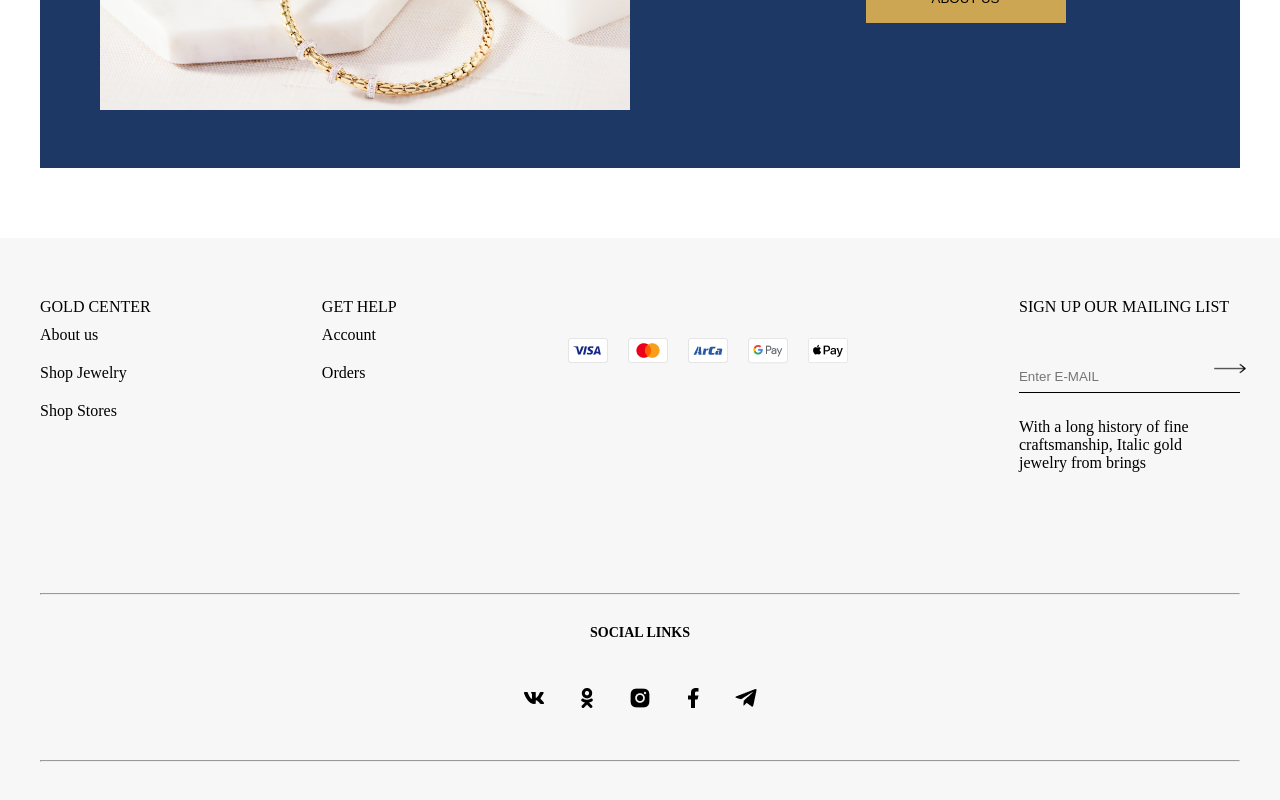
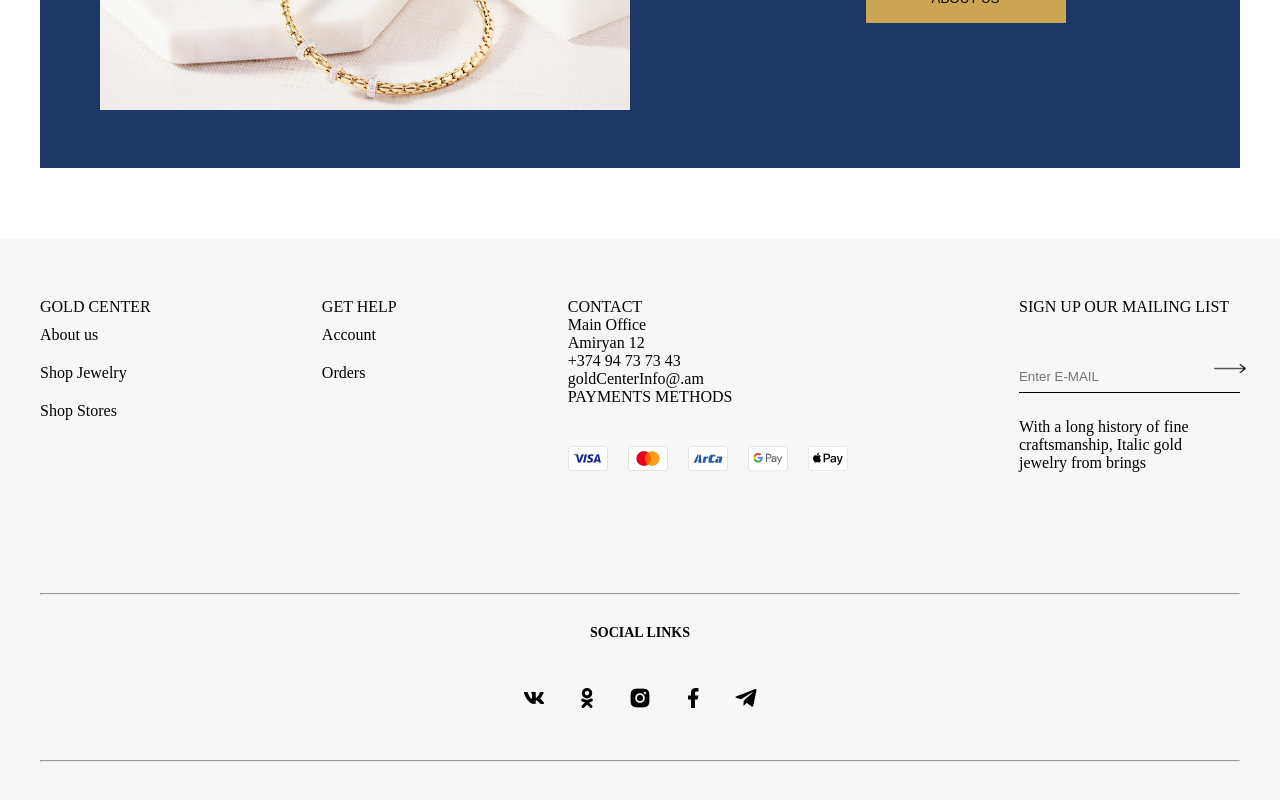
Before and after one commit to vahagnmovs/GoldMarket, a React (Create React App) app in the folder goldmarket/: page / in a window 1280 px wide. Shown: the part 5186-5986 px from the top of the page. Built offline with nearby package versions, Linux system fonts and the light colour scheme.

Commit message:
added component in footer folder, added logic

```diff
--- /dev/null
+++ b/goldmarket/src/components/footer/footerContact.tsx
@@ -0,0 +1,14 @@
+type TFooterContact = {
+    title: string,
+    data: string[]
+}
+const FooterContact = ({title, data}: TFooterContact) => {
+    return (
+        //FIXME: change key...
+        <>
+            <li>{title}</li>
+            {data.map(elem => <li key={Math.random()}>{elem}</li>)}
+        </>
+    );
+};
+export {FooterContact};
--- a/goldmarket/src/components/footer/footerGoldHelp.tsx
+++ b/goldmarket/src/components/footer/footerGoldHelp.tsx
@@ -1,4 +1,3 @@
-import {TFooterData} from "../../data/footerData";
 import {TGoldCenter} from "../../data/footerData";
 import {Link} from "react-router-dom";
 
@@ -16,4 +15,4 @@ const FooterGoldHelp = ({title, data }:TFooterLinks ) =>{
     );
 };
 
-export default FooterGoldHelp;
+export {FooterGoldHelp};
--- /dev/null
+++ b/goldmarket/src/components/footer/footerPayment.tsx
@@ -0,0 +1,13 @@
+type TFooterPayment = {
+    data: string[]
+}
+const FooterPayment = ({data}: TFooterPayment) => {
+    return (
+        //FIXME: change key...
+        <>
+            {data.map(icon => <li key={Math.random()}><img src={icon} alt=""/></li>)}
+        </>
+    );
+};
+
+export {FooterPayment};
--- /dev/null
+++ b/goldmarket/src/components/footer/footerSocialLink.tsx
@@ -0,0 +1,20 @@
+
+import {TSocialLinks} from "../../data/footerData";
+import {Link} from "react-router-dom";
+type TFooterSocialLink = {
+    data: TSocialLinks[]
+}
+const FooterSocialLink = ({ data}: TFooterSocialLink) => {
+    return (
+        //FIXME: change key...
+        <>
+            {data.map(elem => <li key={Math.random()}>
+                <Link target={elem.target} to={elem.path}>
+                    <img src={elem.img} alt=""/>
+                </Link>
+            </li>)}
+        </>
+    );
+};
+
+export {FooterSocialLink};
--- a/goldmarket/src/components/footer/index.tsx
+++ b/goldmarket/src/components/footer/index.tsx
@@ -1,6 +1,5 @@
 import React from 'react';
 
-import {Link, Outlet} from "react-router-dom";
 import {useNavigate} from "react-router-dom";
 
 import "src/style/elements/_footer.scss"
@@ -9,71 +8,35 @@ import "src/style/base/_globals.scss"
 import "src/style/base/_reset.scss"
 import "src/style/utilities/_variables.scss"
 
-
-// import "./socialLink_Style.scss"
-import facebookIcon from "src/style/Icons/fb.png"
-import instagramIcon from "src/style/Icons/insta.png"
-import okIcon from "src/style/Icons/ok.png"
-import telegramIcon from "src/style/Icons/tg.png"
-import vkIcon from "src/style/Icons/vk.png"
 import right from "src/style/Icons/right.png"
-import arca from "src/style/Icons/arca.png"
-
-
-// import "./Global_Center.scss"
-
-import visa from "src/style/Icons/visa.png"
-import master from "src/style/Icons/master.png"
-import google_pay from "src/style/Icons/google-pay.png"
-import apple_pay from "src/style/Icons/apple-pay.png";
-
-import { footerData } from "../../data/footerData";
-import FooterGoldHelp from "./footerGoldHelp";
-
-
-
+import {footerData} from "../../data/footerData";
+import {FooterGoldHelp} from "./footerGoldHelp";
+import {FooterContact} from "./footerContact";
+import {FooterPayment} from "./footerPayment";
+import {FooterSocialLink} from "./footerSocialLink";
 
 const FooterLinks = () => {
-    const navigate = useNavigate()
-    console.log(footerData.goldCenter,"databugbhujnj")
+    //TODO: check navigate
+    // const navigate = useNavigate()
+    console.log(footerData.goldCenter, "databugbhujnj")
     return (
         <div className={"bg-gray"}>
             <footer className="container footer flex  dir-col">
                 <div className={"footer_top flex justify-between"}>
                     <ul className={"justify-between"}>
-
                         <FooterGoldHelp title={"GOLD CENTER"} data={footerData.goldCenter}/>
-
-
-                        {/*<li><Link href={"#"}> GOLD CENTER</Link></li>*/}
-                        {/*<li><Link href="#">About us</Link></li>*/}
-                        {/*<li><Link href="#">Shop Jewelry</Link></li>*/}
-                        {/*<li><Link href="#">Shop Stores</Link></li>*/}
                     </ul>
                     <ul>
                         <FooterGoldHelp title={"GET HELP"} data={footerData.getHelp}/>
-
-                        {/*<li><Link href={"#"}> GET HELP </Link></li>*/}
-                        {/*<li><Link href="#">Account</Link></li>*/}
-                        {/*<li><Link href="#">Orders</Link></li>*/}
                     </ul>
                     <ul>
-                        {/*<li><Link href={"#"}>CONTACT</Link></li>*/}
-                        {/*<li><Link href={"#"}>Main office,</Link></li>*/}
-                        {/*<li><Link href={"#"}>Baghramyan 26, Yerevan</Link></li>*/}
-                        {/*<li><Link href={"#"}>(+374 00 00 00)</Link></li>*/}
-                        {/*<li><Link href={"#"}>info@yerevan.am</Link></li>*/}
-                        {/*<li><Link href={"#"}>PAYMENT METHODS</Link></li>*/}
+                        <FooterContact title={"CONTACT"} data={footerData.contact}/>
+                        <li>PAYMENTS METHODS</li>
                         <div className={"icon-pay"}>
-                            <li><img src={visa} alt=""/></li>
-                            <li><img src={master} alt=""/></li>
-                            <li><img src={arca}/></li>
-                            <li><img src={google_pay} alt=""/></li>
-                            <li><img src={apple_pay} alt=""/></li>
+                            <FooterPayment data={footerData.paymentsMethods}/>
+
                         </div>
                     </ul>
-
-
                     <div className="input_list">
                         <span>SIGN UP OUR MAILING LIST</span>
                         <div className={"search_input"}><input type="email" placeholder={"Enter E-MAIL"}/>
@@ -82,38 +45,19 @@ const FooterLinks = () => {
                         <p>With a long history of fine craftsmanship, Italic gold jewelry from brings</p>
                     </div>
                 </div>
-
                 <hr/>
-
                 <div className={"footer_soc_links"}>
                     <h5 className={"text-center"}>SOCIAL LINKS</h5>
                     <ul className={"social_links_icons  flex  justify-center "}>
-                        <li><Link target={"_blank"} to={"/vk"}> <img src={vkIcon} alt=""/> </Link></li>
-                        <li><Link target={"_blank"} to={"/ok"}> <img src={okIcon} alt=""/> </Link></li>
-                        <li><Link target={"_blank"} to={"/instagram"}> <img src={instagramIcon} alt=""/>
-                        </Link></li>
-                        <li><Link target={"_blank"} to={"/facebook"}> <img src={facebookIcon} alt=""/>
-                        </Link></li>
-                        <li><Link target={"_blank"} to={"/telegram"}> <img src={telegramIcon} alt=""/> </Link>
-                        </li>
+                        <FooterSocialLink data={footerData.socialLinks}/>
                     </ul>
                 </div>
-
                 <hr/>
-
                 <ul className={" footer_end flex"}>
-                    {/*<li><Link>&copy; 2022 Golden Center </Link></li>*/}
-                    {/*<li><Link href={""}> Terms od Use </Link></li>*/}
-                    {/*<li><Link href={""}> Privacy Policy </Link></li>*/}
-                    {/*<li><Link href={""}> Sitemap </Link></li>*/}
                 </ul>
-
-
             </footer>
         </div>
-
-    )
-        ;
+    );
 };
 
 export default FooterLinks;
--- a/goldmarket/src/data/footerData.ts
+++ b/goldmarket/src/data/footerData.ts
@@ -1,4 +1,3 @@
-
 // import payments icons
 import visa from "src/style/Icons/visa.png"
 import master from "src/style/Icons/master.png"
@@ -14,29 +13,24 @@ import telegramIcon from "src/style/Icons/tg.png"
 import vkIcon from "src/style/Icons/vk.png"
 
 export type TGoldCenter = {
-    name:string;
+    name: string;
     path: string;
 }
 type TGoldHelp = {
     name: string,
     path: string,
 }
-type TContact = {
-    name: string,
-    address: string,
-    phone: string,
-    mail: string,
-}
-type TSocialLinks = {
-    name: string,
+
+export type TSocialLinks = {
+    img: string,
     target: string,
     path: string,
 }
 
 export type TFooterData = {
     goldCenter: TGoldCenter[],
-    getHelp:TGoldHelp[],
-    contact:  TContact[],
+    getHelp: TGoldHelp[],
+    contact: string[],
     paymentsMethods: string[],
     socialLinks: TSocialLinks[],
 }
@@ -67,41 +61,37 @@ export const footerData: TFooterData = {
             path: "/",
         }
     ],
-    contact: [
-        {
-            name: "Main Office",
-            address: "Amiryan 12",
-            phone: "+374 94 73 73 43",
-            mail: "goldCenterInfo@.am",
-        },
+    contact: ["Main Office", "Amiryan 12", "+374 94 73 73 43", "goldCenterInfo@.am",
+
     ],
     paymentsMethods: [visa, master, arca, google_pay, apple_pay],
 
     socialLinks: [
         {
-            name: vkIcon,
+            img: vkIcon,
             target: "_blank",
-            path: "/",
+            path: "/vk",
+
         },
         {
-            name: okIcon,
+            img: okIcon,
             target: "_blank",
-            path: "/"
+            path: "/ok"
         },
         {
-            name: instagramIcon,
+            img: instagramIcon,
             target: "_blank",
-            path: "/"
+            path: "/instagram"
         },
         {
-            name: facebookIcon,
+            img: facebookIcon,
             target: "_blank",
-            path: "/"
+            path: "/facebook"
         },
         {
-            name: telegramIcon,
+            img: telegramIcon,
             target: "_blank",
-            path: "/"
+            path: "/telegram"
         },
     ],
 }
```
